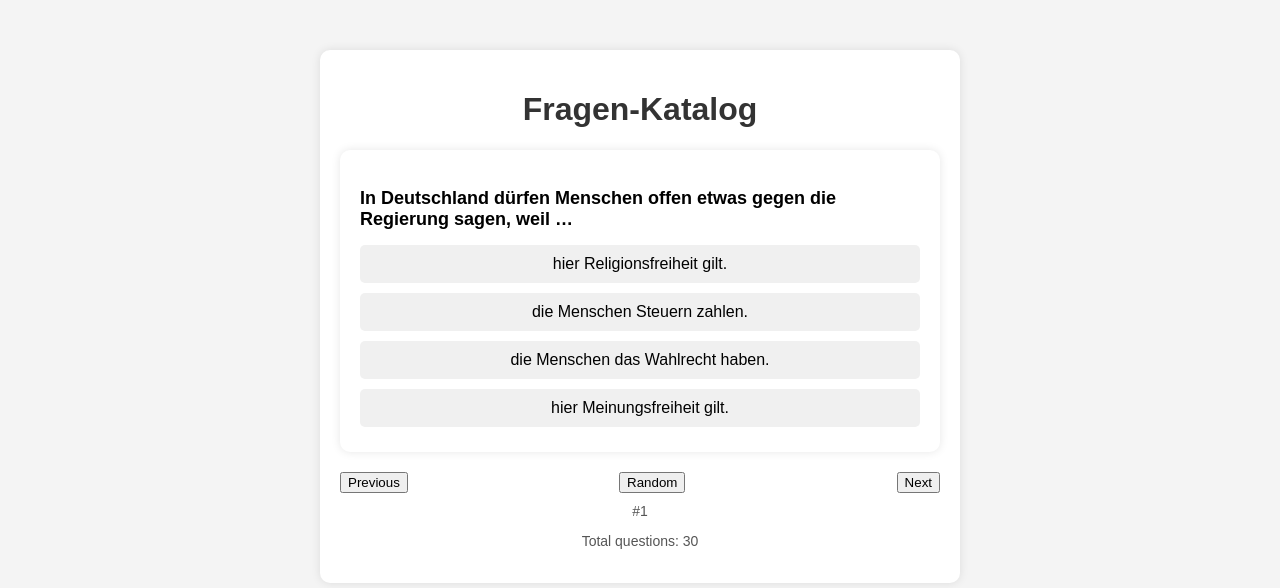
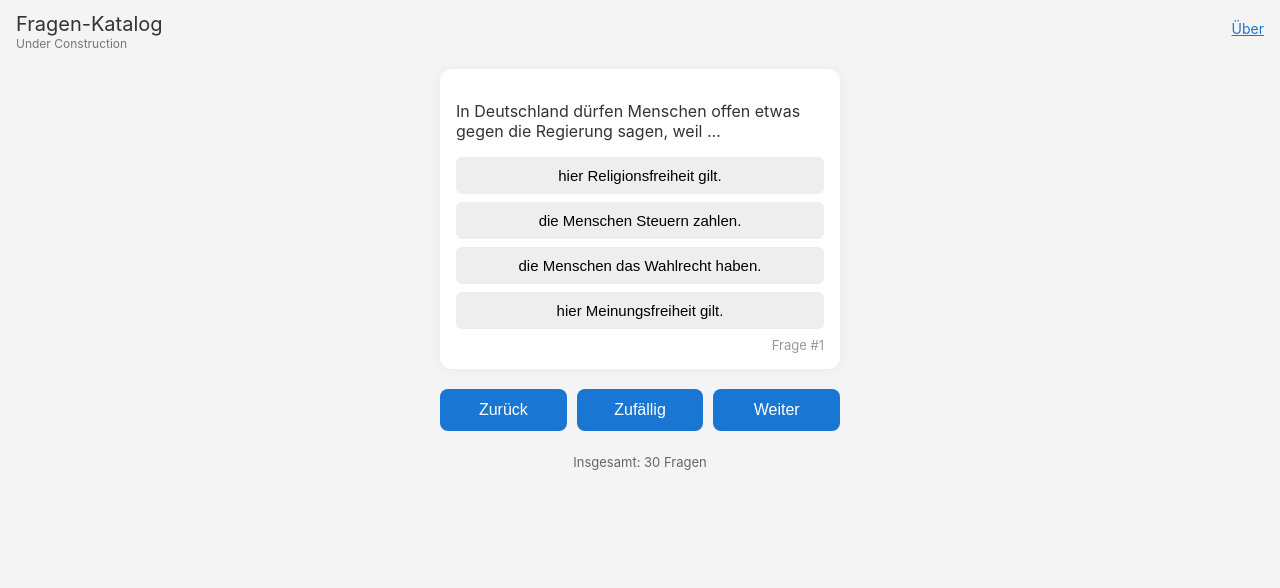
Before and after one commit to roieshalom/fragen-katalog-v2, a React (Vite) app: page / in a window 1280 px wide. Shown: the top 588 px of the page. Built offline with nearby package versions, Linux system fonts and the light colour scheme.

Commit message:
Update design: header alignment, Über link, and layout tweaks

```diff
--- a/src/App.jsx
+++ b/src/App.jsx
@@ -1,5 +1,6 @@
 import React, { useState, useEffect } from "react";
 import Flashcard from "./Flashcard";
+import "./style.css"; // Ensure styles apply globally
 
 export default function App() {
   const [questions, setQuestions] = useState([]);
@@ -8,31 +9,22 @@ export default function App() {
   const [loading, setLoading] = useState(true);
 
   useEffect(() => {
-    // Adjust path for GitHub Pages vs. Localhost
-    const basePath = window.location.pathname.includes("fragen-katalog") ? "/fragen-katalog" : "";
+    const basePath = window.location.hostname === "localhost" ? "" : "/fragen-katalog";
     const jsonPath = `${basePath}/data/questions.json`;
-
-    console.log("📂 Fetching questions from:", jsonPath); // Debugging log
 
     fetch(jsonPath)
       .then((response) => {
-        if (!response.ok) {
-          throw new Error(`HTTP error! Status: ${response.status}`);
-        }
+        if (!response.ok) throw new Error(`HTTP error! Status: ${response.status}`);
         return response.json();
       })
       .then((data) => {
-        console.log("✅ JSON Loaded:", data);
-
-        // Convert JSON structure to match what the Flashcard component expects
         const formattedQuestions = data.map((item) => ({
-          id: item.question_number, // Use correct field for ID
-          question: item.question, // Use "question" as-is
-          answers: item.options, // Use "options" instead of "answers"
-          correct: item.options.indexOf(item.correct_answer), // Find the index of the correct answer
+          id: item.question_number ?? "N/A",
+          question: item.question ?? "No question provided",
+          answers: item.options ?? [],
+          correct: item.options ? item.options.indexOf(item.correct_answer) : -1,
         }));
 
-        console.log("🟢 Converted Questions:", formattedQuestions);
         setQuestions(formattedQuestions);
         setLoading(false);
       })
@@ -61,36 +53,49 @@ export default function App() {
     setCurrentQuestion(Math.floor(Math.random() * questions.length));
   };
 
-  console.log("🔍 Current Question Data:", questions[currentQuestion]); // Debugging log
+  return (
+    <div className="app-wrapper">
+<header className="app-header">
+  <div className="header-content">
+    <div className="header-titles">
+      <h1 className="app-title">Fragen-Katalog</h1>
+      <p className="subtitle">Under Construction</p>
+    </div>
+    <a href="#" className="about-link">Über</a>
+  </div>
+</header>
 
-  return (
-    <div className="container">
-      <h1>Fragen-Katalog</h1>
 
+
+      <main className="main-content">
         {loading ? (
-        <p>Loading questions...</p>
-      ) : questions.length > 0 && questions[currentQuestion] ? (
+          <p className="loading-text">Loading questions...</p>
+        ) : questions.length > 0 ? (
           <>
             <Flashcard
-            question={questions[currentQuestion]?.question || "No question data"}
-            answers={questions[currentQuestion]?.answers || []}
-            correctIndex={questions[currentQuestion]?.correct || 0}
+              id={questions[currentQuestion]?.id}
+              question={questions[currentQuestion]?.question}
+              answers={questions[currentQuestion]?.answers}
+              correctIndex={questions[currentQuestion]?.correct}
               selectedAnswer={selectedAnswer}
               onSelectAnswer={handleSelectAnswer}
 />
 
+
             <div className="controls">
-            <button onClick={prevQuestion}>Previous</button>
-            <button onClick={randomQuestion}>Random</button>
-            <button onClick={nextQuestion}>Next</button>
+              <button onClick={prevQuestion}>Zurück</button>
+              <button onClick={randomQuestion}>Zufällig</button>
+              <button onClick={nextQuestion}>Weiter</button>
             </div>
 
-          <p className="question-number">#{questions[currentQuestion]?.id}</p>
-          <p className="total-questions">Total questions: {questions.length}</p>
+            <div className="info-footer">
+              <p className="total-questions">Insgesamt: {questions.length} Fragen</p>
+            </div>
           </>
         ) : (
-        <p>❌ No questions available.</p>
+          <p className="error-text">❌ Keine Fragen verfügbar. Bitte die JSON-Datei prüfen.</p>
         )}
+      </main>
     </div>
   );
 }
--- a/src/Flashcard.jsx
+++ b/src/Flashcard.jsx
@@ -1,40 +1,46 @@
 import React from "react";
 
-export default function Flashcard({ question, answers, correctIndex, selectedAnswer, onSelectAnswer }) {
-  console.log("🟡 Flashcard Props:", {
-    question,
-    answers,
-    correctIndex,
-    selectedAnswer
-  });
-
+export default function Flashcard({ question, answers, correctIndex, selectedAnswer, onSelectAnswer, id }) {
   if (!question || !answers || answers.length === 0) {
     return <p>Loading question...</p>;
   }
 
   return (
     <div className="flashcard">
-      <p className="question">{question}</p>
-      <div className="answers">
-        {answers.map((answer, index) => (
-          <button
-            key={index}
-            className={`answer ${
-              selectedAnswer !== null
-                ? index === correctIndex
-                  ? "correct"
-                  : index === selectedAnswer
-                  ? "wrong"
-                  : ""
-                : ""
-            }`}
-            onClick={() => onSelectAnswer(index)}
-            disabled={selectedAnswer !== null}
-          >
-            {answer}
-          </button>
-        ))}
+      <p className="question-text">{question}</p>
+
+      <div className="answer-list">
+        {answers.map((answer, index) => {
+          const isSelected = selectedAnswer !== null;
+          const isCorrect = index === correctIndex;
+          const isChosen = index === selectedAnswer;
+
+          let buttonClass = "answer-button";
+          if (isSelected) {
+            if (isCorrect) {
+              buttonClass += " correct";
+            } else if (isChosen) {
+              buttonClass += " wrong";
+            }
+          }
+
+          return (
+            <button
+              key={index}
+              className={buttonClass}
+              onClick={(e) => {
+                e.preventDefault();
+                onSelectAnswer(index);
+              }}
+              disabled={isSelected}
+            >
+              {answer}
+            </button>
+          );
+        })}
       </div>
+
+      <div className="question-meta">Frage #{id}</div>
     </div>
   );
 }
--- a/src/style.css
+++ b/src/style.css
@@ -1,76 +1,189 @@
+/* Global Styles */
 body {
-  font-family: Arial, sans-serif;
-  background-color: #f4f4f4;
   margin: 0;
   padding: 0;
+  font-family: -apple-system, BlinkMacSystemFont, 'Segoe UI', Roboto, Arial, sans-serif;
+  background-color: #f4f4f4;
+  color: #333;
 }
 
-.container {
-  max-width: 600px;
-  margin: 50px auto;
-  background: white;
-  padding: 20px;
-  border-radius: 10px;
-  box-shadow: 0 0 10px rgba(0, 0, 0, 0.1);
+/* Header */
+.app-header {
+  padding: 12px 16px 6px;
+  background: transparent;
+  width: 100%;
+  box-shadow: none;
+  text-align: left;
 }
 
-h1 {
-  text-align: center;
-  color: #333;
-}
-.flashcard {
-  background: white;
-  padding: 20px;
-  border-radius: 10px;
-  box-shadow: 0 0 10px rgba(0, 0, 0, 0.1);
-  margin: 20px 0;
+.header-content {
+  display: flex;
+  justify-content: space-between; /* push title left + link right */
+  align-items: flex-start;
+  gap: 16px;
 }
 
-.question {
-  font-size: 18px;
-  font-weight: bold;
-  margin-bottom: 10px;
-}
 
-.answers {
+.header-titles {
   display: flex;
   flex-direction: column;
 }
 
-.answer {
-  margin: 5px 0;
+.app-title {
+  margin: 0;
+  font-size: 20px;
+  font-weight: normal;
+}
+
+.subtitle {
+  margin: 0;
+  font-size: 12px;
+  color: #777;
+}
+
+.about-link {
+  font-size: 14px;
+  color: #1976d2;
+  text-decoration: underline;
+  padding-top: 8px;
+  text-align: right;
+}
+
+.about-link:hover {
+  text-decoration: underline;
+}
+
+/* Layout */
+.app-wrapper {
+  display: flex;
+  flex-direction: column;
+  align-items: center;
+  height: 100vh;
+  box-sizing: border-box;
+  padding: 0 16px;
+}
+
+.main-content {
+  width: 100%;
+  max-width: 400px;
+  display: flex;
+  flex-direction: column;
+  align-items: center;
+  flex-grow: 1;
+  margin-top: 4px;
+}
+
+/* Flashcard */
+.flashcard {
+  background: white;
+  width: 100%;
+  min-height: 250px;
+  max-height: 300px;
+  border-radius: 12px;
+  box-shadow: 0 0 12px rgba(0, 0, 0, 0.05);
+  padding: 16px;
+  box-sizing: border-box;
+  display: flex;
+  flex-direction: column;
+  justify-content: space-between;
+  margin-top: 8px;
+}
+
+.question-text {
+  font-size: 16px;
+  font-weight: normal;
+  margin-bottom: 16px;
+}
+
+/* Answers */
+.answer-list {
+  display: flex;
+  flex-direction: column;
+  gap: 8px;
+}
+
+.answer-button {
+  font-size: 15px;
   padding: 10px;
   border: none;
-  border-radius: 5px;
-  background: #f0f0f0;
+  border-radius: 6px;
+  background-color: #eeeeee;
   cursor: pointer;
-  font-size: 16px;
+  transition: background-color 0.2s ease;
 }
 
-.answer:hover {
-  background: #ddd;
+.answer-button:active {
+  transform: scale(0.99);
 }
 
-.correct {
-  background: #4CAF50;
+.answer-button.correct {
+  background-color: #4caf50;
   color: white;
 }
 
-.wrong {
-  background: #FF5733;
+.answer-button.wrong {
+  background-color: #f44336;
   color: white;
 }
 
+/* Controls */
 .controls {
   display: flex;
   justify-content: space-between;
-  margin-top: 10px;
+  gap: 10px;
+  width: 100%;
+  margin: 20px 0 10px;
 }
 
-.question-number,
+.controls button {
+  flex: 1;
+  padding: 12px 0;
+  font-size: 16px;
+  background-color: #1976d2;
+  color: white;
+  border: none;
+  border-radius: 8px;
+  cursor: pointer;
+  transition: background 0.2s ease;
+}
+
+.controls button:hover {
+  background-color: #115293;
+}
+
+.controls button:active {
+  transform: scale(0.98);
+}
+
+/* Info Footer */
+.info-footer {
+  width: 100%;
+  text-align: center;
+  font-size: 13px;
+  color: #666;
+  margin-bottom: 10px;
+}
+
+.question-number {
+  margin-bottom: 4px;
+}
+
 .total-questions {
-  text-align: center;
-  margin-top: 10px;
-  font-size: 14px;
-  color: #555;
+  font-weight: 400;
 }
+
+/* Question Number Inside Card */
+.question-meta {
+  font-size: 13px;
+  color: #999;
+  margin-top: auto;
+  text-align: right;
+  padding-top: 8px;
+}
+
+/* Responsive: Mobile First */
+@media (min-height: 700px) {
+  .flashcard {
+    max-height: none;
+  }
+}
--- a/vite.config.js
+++ b/vite.config.js
@@ -2,6 +2,6 @@ import { defineConfig } from 'vite';
 import react from '@vitejs/plugin-react';
 
 export default defineConfig({
-  base: "",  // ✅ Must be an empty string for custom domains
+  base: "",  // ✅ Set to empty string for custom domains
   plugins: [react()],
 });
```
Lines whose indentation alone changed are shown as unchanged.
